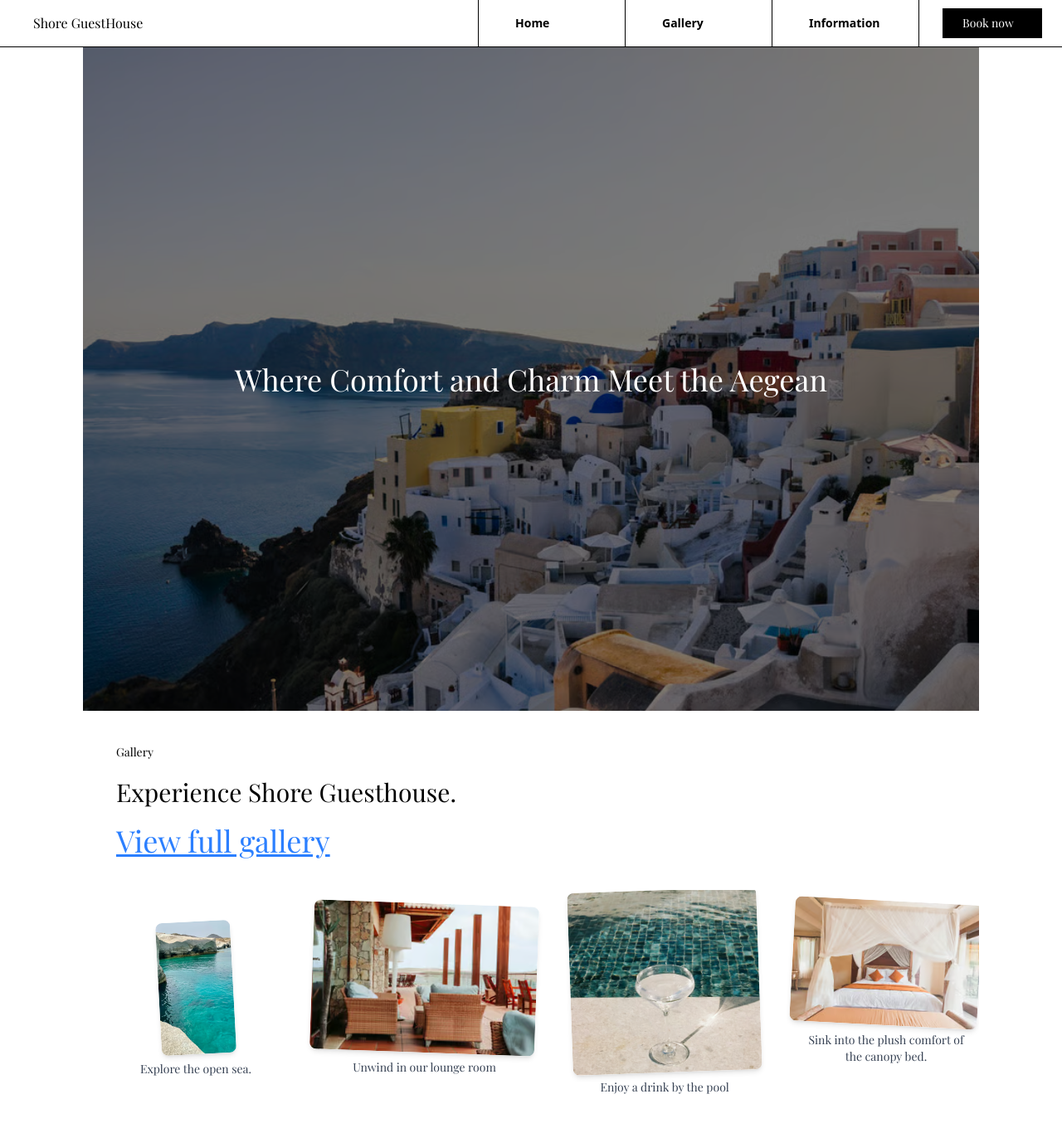
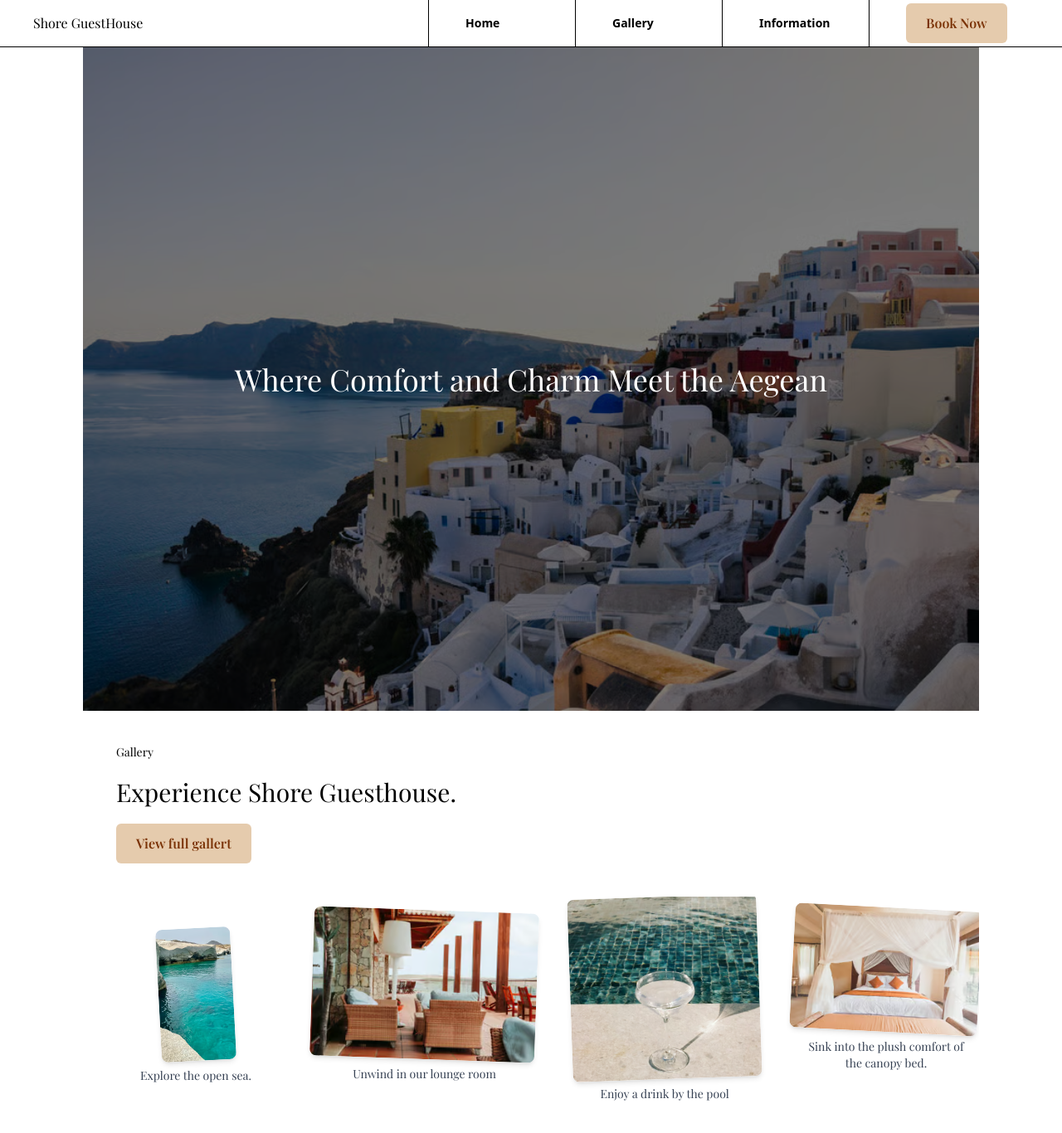
Before and after one commit to Muskan-Shah-6/Shore_guesthouse, a React (Vite) app in the folder shore_guestHouse/: page / in a window 1280 px wide. Shown: the top 1366 px of the page at 83% size. Built offline with nearby package versions, Linux system fonts and the light colour scheme; a web font is replaced by a local one.

Commit message:
Muskan
Added reusable  animated button

```diff
--- /dev/null
+++ b/shore_guestHouse/src/components/Button/AnimatedButton.jsx
@@ -0,0 +1,23 @@
+import React from 'react';
+
+const AnimatedButton = ({ children, className = '', onClick }) => {
+  return (
+    <button
+      onClick={onClick}
+      className={`relative overflow-hidden group px-6 py-3 font-semibold text-amber-900 bg-[#E5CBAD] rounded-md cursor-pointer transition-all duration-300 ease-in-out ${className}`}
+    >
+      {/* Background animation layer */}
+      <span
+        className="absolute top-0 left-0 w-0 h-0 bg-[#d1aa80] group-hover:w-full group-hover:h-full transition-all duration-500 ease-in-out z-0"
+        style={{ transformOrigin: 'top left' }}
+      ></span>
+
+      {/* Button Text */}
+      <span className="relative z-10 group-hover:text-amber-950">
+        {children}
+      </span>
+    </button>
+  );
+};
+
+export default AnimatedButton;
--- a/shore_guestHouse/src/components/navigation/Navbar.jsx
+++ b/shore_guestHouse/src/components/navigation/Navbar.jsx
@@ -1,6 +1,7 @@
 import React, { useState } from 'react';
 import { Link } from 'react-router-dom';
 import { FaBars, FaTimes } from 'react-icons/fa'
+import AnimatedButton from '../Button/AnimatedButton';
 
 const Navbar = () => {
     const [ismenuOpen, setIsmenuOpen] = useState(false)
@@ -45,12 +46,9 @@ const Navbar = () => {
                                 </Link>
                             </li>
                             <div className="border-l h-14 mx-2"></div>
-                            <li className="h-full flex items-center bg-black px-4 w-30 ">
-                                <a href='#'
-                                    className="text-white   px-2 py-2 rounded-sm hover:opacity-90 text-sm"
-                                >
-                                    Book now
-                                </a>
+                            <li className="h-full flex  px-4 w-45">
+                                <AnimatedButton>Book Now</AnimatedButton>
+
                             </li>
                         </ul>
                     </div>
--- a/shore_guestHouse/src/pages/Home.jsx
+++ b/shore_guestHouse/src/pages/Home.jsx
@@ -1,9 +1,10 @@
 import React, { useEffect } from 'react'
 import HomeImage from '../assets/images/Home/Home_bg.png'
-import { Link } from 'react-router-dom'
+import { Link, useNavigate } from 'react-router-dom'
 import AOS from 'aos'
 import 'aos/dist/aos.css'
 import MarqueeGallery from '../components/marque/MarqueeGallery'
+import AnimatedButton from '../components/Button/AnimatedButton'
 
 const Home = () => {
     useEffect(() => {
@@ -12,6 +13,7 @@ const Home = () => {
             once: true
         })
     })
+    const navigate = useNavigate()
     return (
         <>
             {/* First page */}
@@ -40,7 +42,7 @@ const Home = () => {
                 <div className='px-2 sm:px-[15px] lg:px-35 space-y-5 '>
                     <p className='text-sm font-normal  text-start text-black'>Gallery</p>
                     <h1 className='text-black text-start  text-3xl '>Experience Shore Guesthouse.</h1>
-                    <h3><Link to='/gallery' className='text-4xl text-sans text-blue-500 underline hover:text-blue-700'>View full gallery</Link></h3>
+                    <AnimatedButton onClick={() => navigate('/gallery')} >View full gallert</AnimatedButton>
                 </div>
                 <div className='px-0 sm:px-[15px] lg:px-25 space-y-5  overflow-hidden ' >
                     <MarqueeGallery />
```
